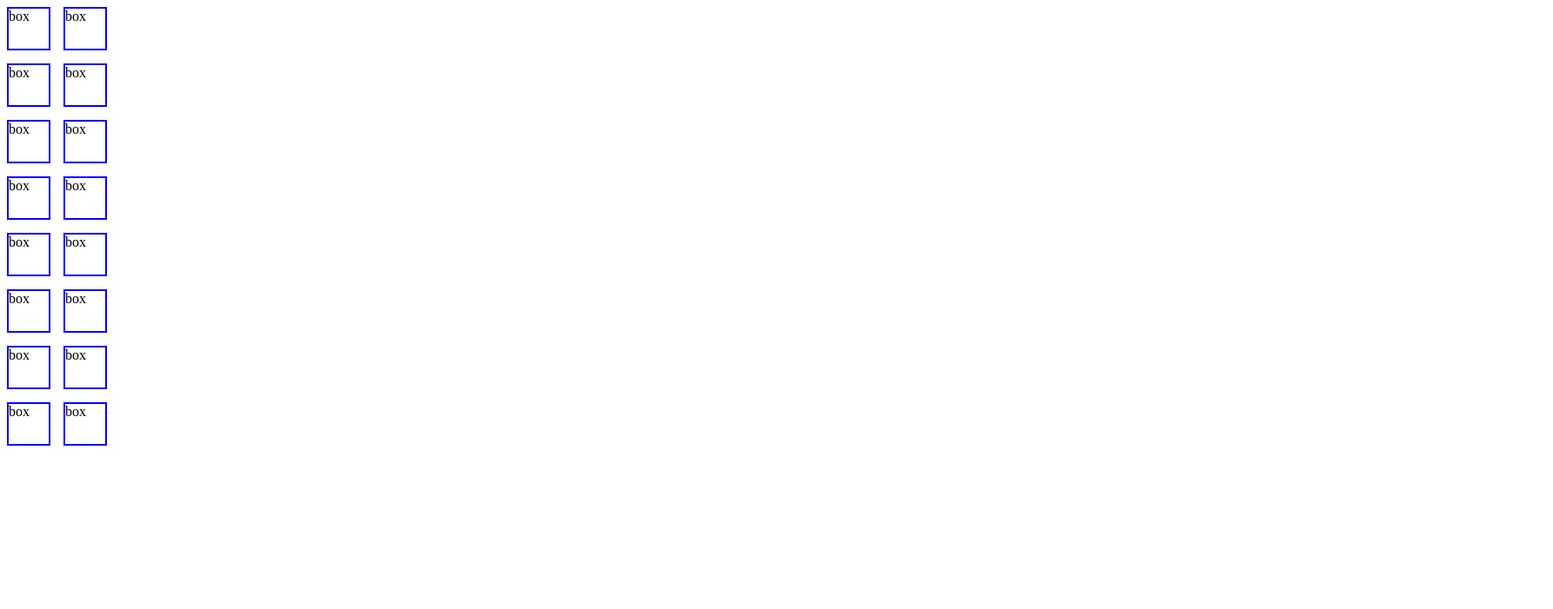
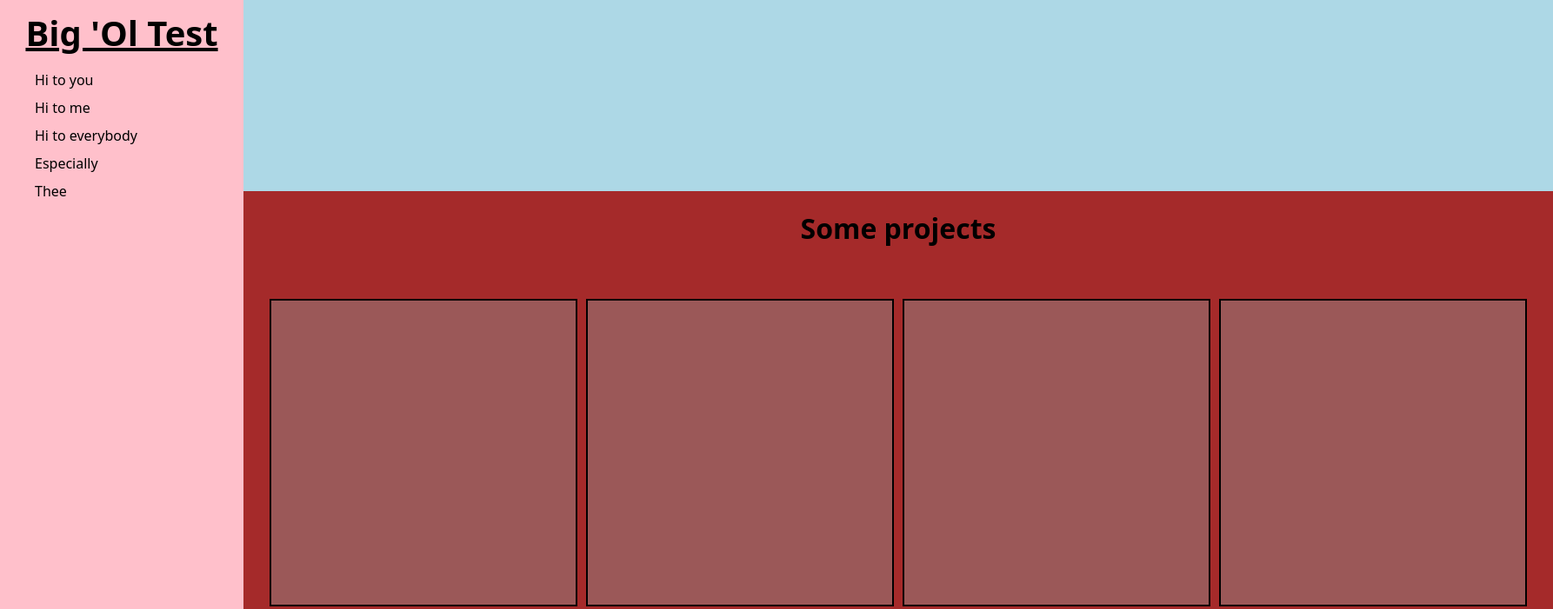
Before and after one commit to m-cal/javascript-scratch, a plain HTML site: page index.html in a window 1280 px wide. Shown: the top 701 px of the page at 87% size, 1786 px wide, since content can reach past the window. Drawn offline with Linux system fonts and the light colour scheme.

Commit message:
Make site wireframe with grid

```diff
--- a/index.html
+++ b/index.html
@@ -10,22 +10,30 @@
 </head>
 <body>
   <div class="container">
-    <div>box</div>
-    <div>box</div>
-    <div>box</div>
-    <div>box</div>
-    <div>box</div>
-    <div>box</div>
-    <div>box</div>
-    <div>box</div>
-    <div>box</div>
-    <div>box</div>
-    <div>box</div>
-    <div>box</div>
-    <div>box</div>
-    <div>box</div>
-    <div>box</div>
-    <div>box</div>
+    <div class="sidebar">
+      <h1>Big 'Ol Test</h1>
+      <ul>
+        <li>Hi to you</li>
+        <li>Hi to me</li>
+        <li>Hi to everybody</li>
+        <li>Especially</li>
+        <li>Thee</li>
+      </ul>
+    </div>
+    <div class="header"></div>
+    <div class="content">
+      <h1>Some projects</h1>
+      <div class="projects-grid">
+        <div class="project"></div>
+        <div class="project"></div>
+        <div class="project"></div>
+        <div class="project"></div>
+        <div class="project"></div>
+        <div class="project"></div>
+        <div class="project"></div>
+        <div class="project"></div>
+      </div>
+    </div>
   </div>
 </body>
 </html>
--- a/style.css
+++ b/style.css
@@ -1,12 +1,74 @@
-.container {
-  display: grid;
-  grid-template: 50px 50px / 50px 50px;
-  grid-auto-rows: 50px;
-  grid-auto-columns: 50px;
-  grid-auto-flow: row;
-  gap: 15px;
+:root {
+  font-family: system-ui, -apple-system, BlinkMacSystemFont, 'Segoe UI', Roboto, Oxygen, Ubuntu, Cantarell, 'Open Sans', 'Helvetica Neue', sans-serif
 }
 
-.container > div {
-  border: 2px solid blue;
+body{
+  margin: 0;
+  padding: 0;
+  box-sizing: border-box;
+  /* height: 100vh; */
+  /* width: 100vw; */
 }
+
+.container {
+  /* height: 100vh; */
+  /* width: 100vw; */
+  display: grid;
+  height: 100vh;
+  grid-template: 220px 4fr / 280px 4fr;
+  background-color: lightgreen;
+}
+
+/* .sidebar {
+  background-color: pink;
+} */
+
+.header {
+  background-color: lightblue;
+  grid-area: 1 / 2 / 2 / 3
+}
+
+.sidebar {
+  background-color: pink;
+  grid-area: 1 / 1 / 3 / 2;
+}
+
+.content {
+  background-color: brown;
+}
+
+.projects-grid {
+  display: grid;
+  grid-template: 1fr 1fr / 1fr 1fr 1fr 1fr ;
+  gap: 10px;
+  margin: 30px;
+}
+
+.project {
+  height: 350px;
+  width: 350px;
+  background-color: rgb(155, 88, 88);
+  border: 2px solid;
+  margin-top: 30px;
+}
+
+.content > h1 {
+  text-align: center;
+}
+
+.sidebar > h1 {
+  font-size: 40px;
+  text-align: center;
+  margin: 10px;
+  text-decoration: underline;
+}
+
+
+
+ul {
+  list-style: none;
+}
+
+li {
+  margin-top: 10px;
+}
```
